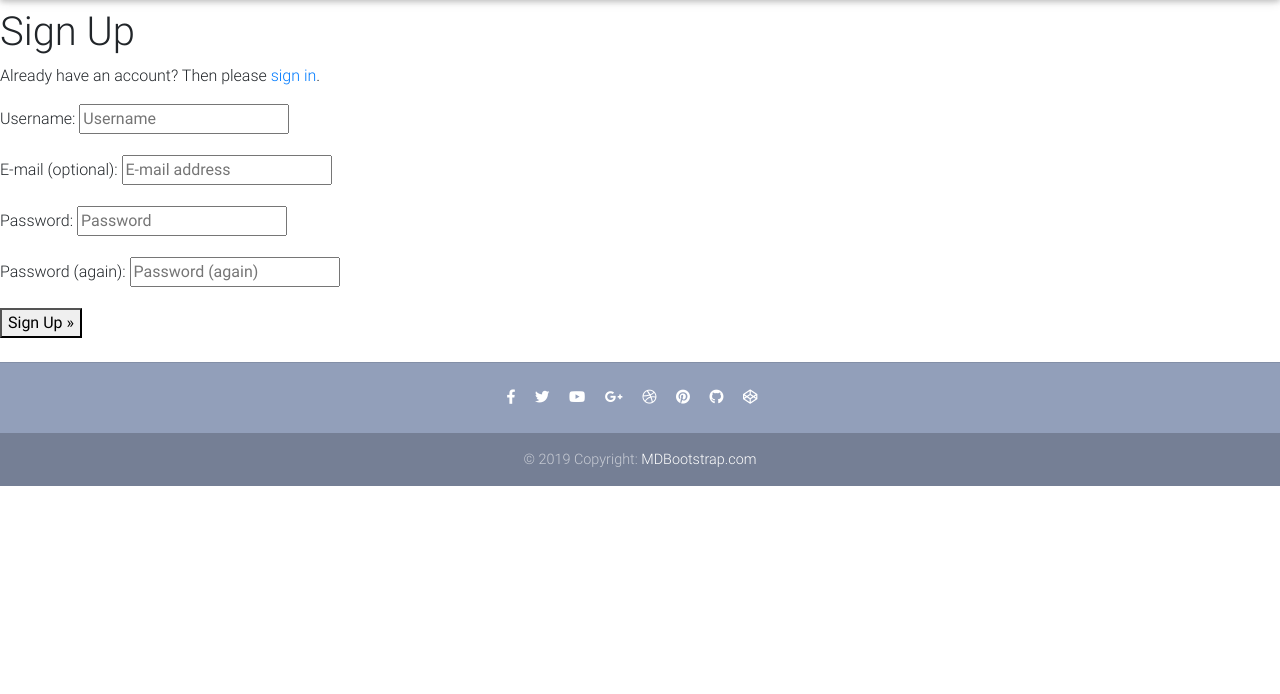
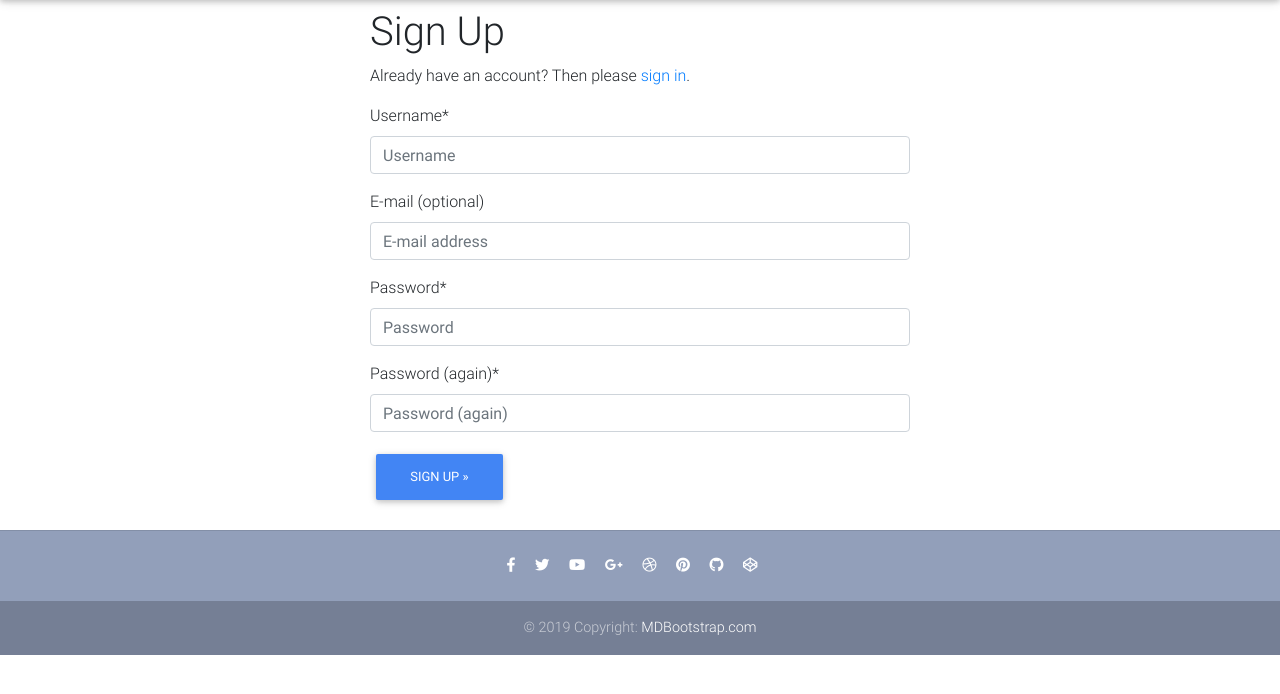
Before and after one commit to mladenjanic/E-Shop, a Django app: page /accounts/signup/ in a window 1280 px wide. Shown: the part 64-758 px from the top of the page. Run offline with Django 3.2, Linux system fonts and the light colour scheme; some libraries are stand-ins or nearby versions.

Commit message:
Edit signup page

```diff
--- a/templates/account/signup.html
+++ b/templates/account/signup.html
@@ -1,21 +1,34 @@
 {% extends "account/base.html" %}
 
 {% load i18n %}
+{% load crispy_forms_tags %}
 
 {% block head_title %}{% trans "Signup" %}{% endblock %}
 
 {% block content %}
+<main>
+  <div class="container">
+    <section class="mb-4">
+      <div class="row wow fadeIn">
+        <div class="col-6 m-auto">
           <h1>{% trans "Sign Up" %}</h1>
 
-<p>{% blocktrans %}Already have an account? Then please <a href="{{ login_url }}">sign in</a>.{% endblocktrans %}</p>
+          <p>{% blocktrans %}Already have an account? Then please <a href="{{ login_url }}">sign
+              in</a>.{% endblocktrans %}</p>
 
           <form class="signup" id="signup_form" method="post" action="{% url 'account_signup' %}">
             {% csrf_token %}
-  {{ form.as_p }}
+            {{ form|crispy }}
             {% if redirect_field_value %}
             <input type="hidden" name="{{ redirect_field_name }}" value="{{ redirect_field_value }}" />
             {% endif %}
-  <button type="submit">{% trans "Sign Up" %} &raquo;</button>
+            <button type="submit" class="btn btn-primary">{% trans "Sign Up" %} &raquo;</button>
           </form>
+        </div>
+      </div>
+    </section>
+  </div>
+</main>
+
 
 {% endblock %}
```
Also changed, not shown: templates/account/logout.html (+13 -2 lines). Lines whose indentation alone changed are shown as unchanged.
